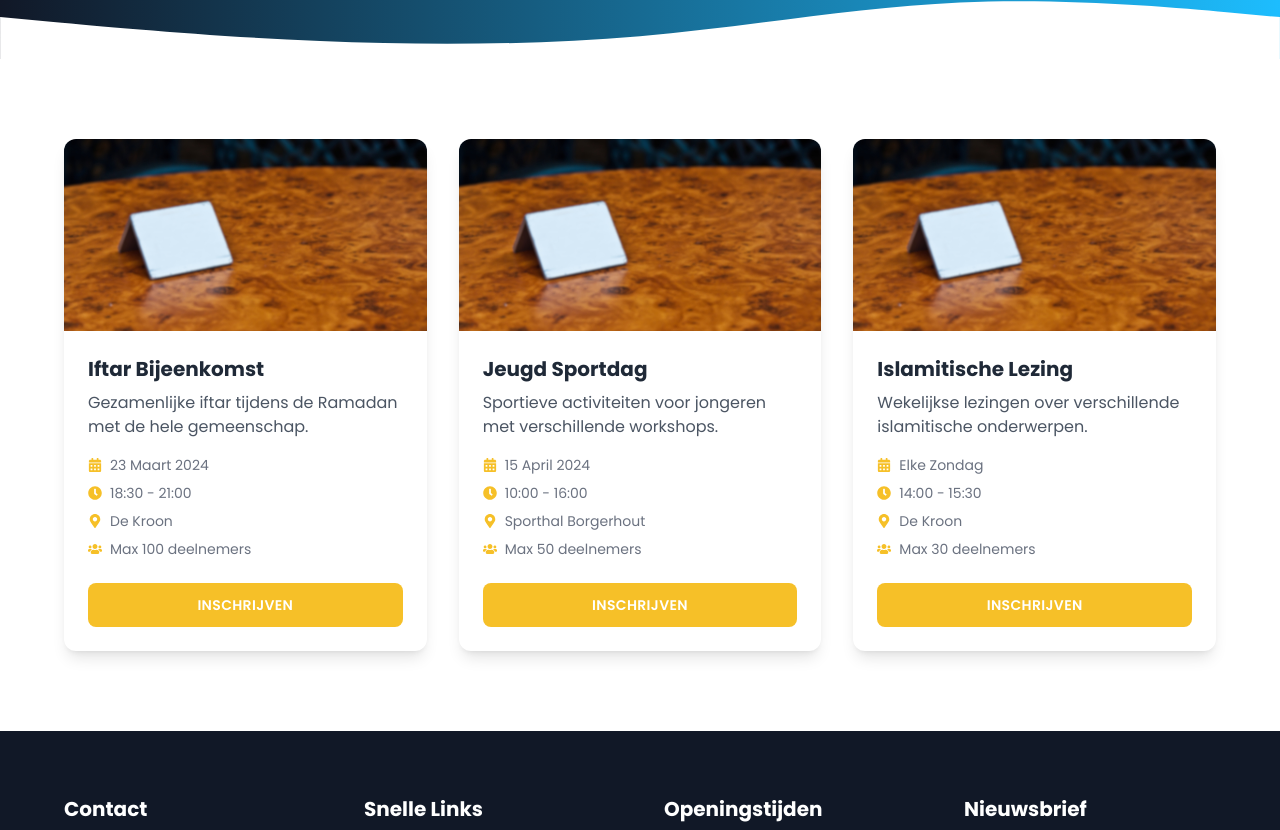
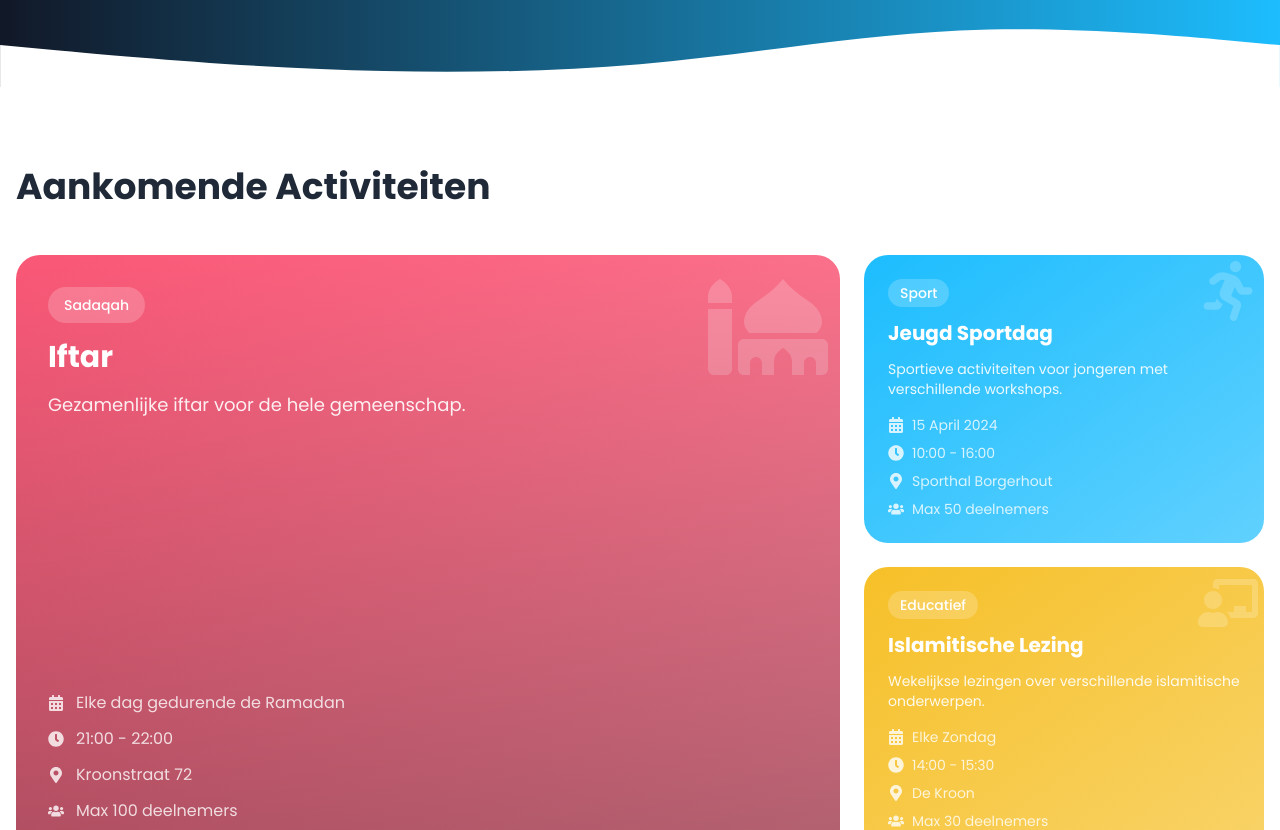
Before and after one commit to nabil-ziani/de-kroon, a Next.js app: page /activiteiten in a window 1280 px wide. Shown: the part 313-1143 px from the top of the page. Built offline with nearby package versions, Linux system fonts and the light colour scheme.

Commit message:
bento grid for activities

```diff
--- a/app/activiteiten/page.tsx
+++ b/app/activiteiten/page.tsx
@@ -1,40 +1,46 @@
+'use client';
+
+import React from 'react';
 import Image from 'next/image';
-import { FaCalendarAlt, FaMapMarkerAlt, FaClock, FaUsers } from 'react-icons/fa';
+import { FaCalendarAlt, FaMapMarkerAlt, FaClock, FaUsers, FaChalkboardTeacher, FaRunning, FaMosque } from 'react-icons/fa';
 
 // Dit zou later uit een database of CMS komen
 const activities = [
     {
-        title: 'Iftar Bijeenkomst',
-        date: '23 Maart 2024',
-        time: '18:30 - 21:00',
-        location: 'De Kroon',
-        image: '/images/placeholder.png',
-        description: 'Gezamenlijke iftar tijdens de Ramadan met de hele gemeenschap.',
-        category: 'Sociaal',
+        title: 'Iftar',
+        date: 'Elke dag gedurende de Ramadan',
+        time: '21:00 - 22:00',
+        location: 'Kroonstraat 72',
+        description: 'Gezamenlijke iftar voor de hele gemeenschap.',
+        category: 'Sadaqah',
         maxParticipants: 100,
-        status: 'Binnenkort'
+        status: 'Binnenkort',
+        icon: FaMosque,
+        color: 'bg-gradient-to-br from-girl to-girl/70'
     },
     {
         title: 'Jeugd Sportdag',
         date: '15 April 2024',
         time: '10:00 - 16:00',
         location: 'Sporthal Borgerhout',
-        image: '/images/placeholder.png',
         description: 'Sportieve activiteiten voor jongeren met verschillende workshops.',
         category: 'Sport',
         maxParticipants: 50,
-        status: 'Inschrijving Open'
+        status: 'Inschrijving Open',
+        icon: FaRunning,
+        color: 'bg-gradient-to-br from-boy to-boy/70'
     },
     {
         title: 'Islamitische Lezing',
         date: 'Elke Zondag',
         time: '14:00 - 15:30',
         location: 'De Kroon',
-        image: '/images/placeholder.png',
         description: 'Wekelijkse lezingen over verschillende islamitische onderwerpen.',
         category: 'Educatief',
         maxParticipants: 30,
-        status: 'Doorlopend'
+        status: 'Doorlopend',
+        icon: FaChalkboardTeacher,
+        color: 'bg-gradient-to-br from-crown to-crown/70'
     }
 ];
 
@@ -55,58 +61,101 @@ export default function ActivitiesPage() {
                         <h1 className="text-6xl font-bold text-white mb-6">
                             Onze Activiteiten
                         </h1>
+                        <p className="text-xl text-white/90">
+                            Ontdek wat er allemaal te doen is bij De Kroon
+                        </p>
                     </div>
                 </div>
             </section>
 
-            {/* Activities Grid */}
+            {/* Bento Grid Layout */}
             <section className="py-20">
                 <div className="container mx-auto px-4">
-                    <div className="max-w-6xl mx-auto">
-                        <div className="grid grid-cols-1 md:grid-cols-2 lg:grid-cols-3 gap-8">
-                            {activities.map((activity, index) => (
-                                <div
-                                    key={activity.title}
-                                    className="bg-white rounded-xl overflow-hidden shadow-lg hover:shadow-xl transition-all duration-300"
-                                >
-                                    <div className="relative h-48">
-                                        <Image
-                                            src={activity.image}
-                                            alt={activity.title}
-                                            fill
-                                            className="object-cover"
-                                        />
+                    <div className="max-w-7xl mx-auto">
+                        {/* Title Section */}
+                        <div className="mb-12">
+                            <h2 className="text-4xl font-bold text-gray-800 mb-4">Aankomende Activiteiten</h2>
+                            {/*<p className="text-xl text-gray-600">Bekijk en schrijf je in voor onze geplande activiteiten</p>*/}
                         </div>
-                                    <div className="p-6">
-                                        <div className="mb-4">
-                                            <h3 className="text-xl font-bold mb-2 text-gray-800">
+
+                        <div className="grid grid-cols-1 md:grid-cols-3 gap-6">
+                            {/* Featured Activity - Large Card */}
+                            <div className="md:col-span-2 md:row-span-2">
+                                <div className={`${activities[0].color} rounded-3xl p-8 h-full relative overflow-hidden group transition-all duration-300 hover:scale-[1.02] cursor-pointer`}>
+                                    <div className="absolute inset-0 bg-gradient-to-t from-black/30 to-transparent z-10" />
+                                    <div className="relative z-20 h-full flex flex-col">
+                                        <div className="flex-1">
+                                            <span className="inline-block px-4 py-2 rounded-full bg-white/20 text-white text-sm font-medium mb-4">
+                                                {activities[0].category}
+                                            </span>
+                                            <h3 className="text-3xl font-bold text-white mb-4">
+                                                {activities[0].title}
+                                            </h3>
+                                            <p className="text-white/90 text-lg mb-6">
+                                                {activities[0].description}
+                                            </p>
+                                        </div>
+                                        <div className="space-y-3 text-white/80">
+                                            <div className="flex items-center gap-3">
+                                                <FaCalendarAlt />
+                                                <span>{activities[0].date}</span>
+                                            </div>
+                                            <div className="flex items-center gap-3">
+                                                <FaClock />
+                                                <span>{activities[0].time}</span>
+                                            </div>
+                                            <div className="flex items-center gap-3">
+                                                <FaMapMarkerAlt />
+                                                <span>{activities[0].location}</span>
+                                            </div>
+                                            <div className="flex items-center gap-3">
+                                                <FaUsers />
+                                                <span>Max {activities[0].maxParticipants} deelnemers</span>
+                                            </div>
+                                        </div>
+                                    </div>
+                                    <div className="absolute right-8 top-8 text-white/20 transform scale-150 transition-transform duration-300 group-hover:scale-[2]">
+                                        {React.createElement(activities[0].icon, { size: 80 })}
+                                    </div>
+                                </div>
+                            </div>
+
+                            {/* Regular Activity Cards */}
+                            {activities.slice(1).map((activity) => (
+                                <div key={activity.title} className="md:col-span-1">
+                                    <div className={`${activity.color} rounded-3xl p-6 h-full relative overflow-hidden group transition-all duration-300 hover:scale-105 cursor-pointer`}>
+                                        <div className="relative z-20">
+                                            <span className="inline-block px-3 py-1 rounded-full bg-white/20 text-white text-sm font-medium mb-3">
+                                                {activity.category}
+                                            </span>
+                                            <h3 className="text-xl font-bold text-white mb-3">
                                                 {activity.title}
                                             </h3>
-                                            <p className="text-gray-600">
+                                            <p className="text-white/90 text-sm mb-4">
                                                 {activity.description}
                                             </p>
-                                        </div>
-                                        <div className="space-y-2 text-sm text-gray-500 mb-6">
+                                            <div className="space-y-2 text-white/80 text-sm">
                                                 <div className="flex items-center gap-2">
-                                                <FaCalendarAlt className="text-crown" />
+                                                    <FaCalendarAlt className="w-4 h-4" />
                                                     <span>{activity.date}</span>
                                                 </div>
                                                 <div className="flex items-center gap-2">
-                                                <FaClock className="text-crown" />
+                                                    <FaClock className="w-4 h-4" />
                                                     <span>{activity.time}</span>
                                                 </div>
                                                 <div className="flex items-center gap-2">
-                                                <FaMapMarkerAlt className="text-crown" />
+                                                    <FaMapMarkerAlt className="w-4 h-4" />
                                                     <span>{activity.location}</span>
                                                 </div>
                                                 <div className="flex items-center gap-2">
-                                                <FaUsers className="text-crown" />
+                                                    <FaUsers className="w-4 h-4" />
                                                     <span>Max {activity.maxParticipants} deelnemers</span>
                                                 </div>
                                             </div>
-                                        <button className="w-full bg-crown text-white px-6 py-3 rounded-lg font-semibold hover:bg-opacity-90 transition-colors text-sm uppercase tracking-wide">
-                                            Inschrijven
-                                        </button>
+                                        </div>
+                                        <div className="absolute right-4 top-4 text-white/20 transform scale-150 transition-transform duration-300 group-hover:scale-[2]">
+                                            {React.createElement(activity.icon, { size: 40 })}
+                                        </div>
                                     </div>
                                 </div>
                             ))}
```
Lines whose indentation alone changed are shown as unchanged.
